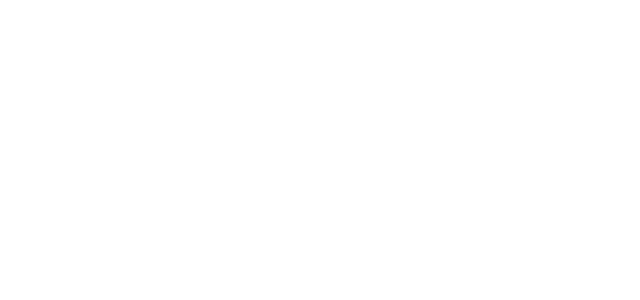
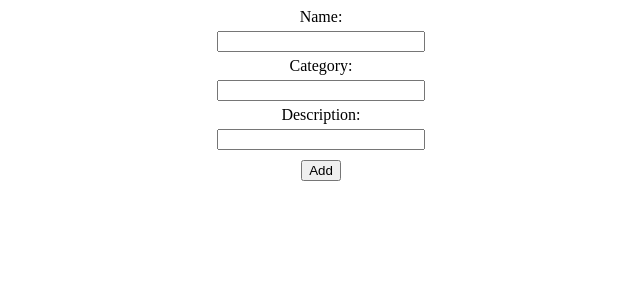
Before and after one commit to DevMomo/Inventory-Tracker, a React (Create React App) app in the folder client/: page / in a window 1280 px wide. Shown: the top 300 px of the page, without its empty margins (319-959 px from the left). Built offline with nearby package versions, Linux system fonts and the light colour scheme.

Commit message:
created add product endpoint

```diff
--- a/client/package.json
+++ b/client/package.json
@@ -6,6 +6,7 @@
     "@testing-library/jest-dom": "^5.16.1",
     "@testing-library/react": "^12.1.2",
     "@testing-library/user-event": "^13.5.0",
+    "axios": "^0.24.0",
     "react": "^17.0.2",
     "react-dom": "^17.0.2",
     "react-scripts": "5.0.0",
--- a/client/src/App.css
+++ b/client/src/App.css
@@ -1,3 +1,25 @@
 .App {
-  text-align: center;
+  display: flex;
+  flex-direction: column;
+  justify-content: center;
 }
+
+.information {
+  display: flex;
+  flex-direction: column;
+  align-items: center;
+  margin-top: 15 px;
+}
+
+.information input{
+  width: 200px;
+  margin: 5px;
+}
+
+.information button{
+  margin: 5px;
+}
+
+.information button:hover{
+  cursor: pointer;
+}
--- a/client/src/App.js
+++ b/client/src/App.js
@@ -1,9 +1,52 @@
-import './App.css';
+import "./App.css";
+import { useState } from "react";
+import Axios from "axios";
 
 function App() {
+  const [name, setName] = useState("");
+  const [category, setCategory] = useState("");
+  const [description, setDescription] = useState(0);
+
+  const displayInfo = () => {
+    console.log(name, category, description);
+  };
+
+  const addProduct = () => {
+    Axios.post("http://localhost:3000/create", {
+      name: name,
+      category: category,
+      description: description,
+    }).then(() => {
+      console.log("addProduct call success");
+    });
+  };
+
   return (
     <div className="App">
-
+      <div className="information">
+        <label>Name:</label>
+        <input
+          type="text"
+          onChange={(event) => {
+            setName(event.target.value);
+          }}
+        />
+        <label>Category:</label>
+        <input
+          type="number"
+          onChange={(event) => {
+            setCategory(event.target.value);
+          }}
+        />
+        <label>Description:</label>
+        <input
+          type="text"
+          onChange={(event) => {
+            setDescription(event.target.value);
+          }}
+        />
+        <button onClick={addProduct}>Add</button>
+      </div>
     </div>
   );
 }
```
Also changed, not shown: 2 other files (tests, documents, lock files or other folders).
